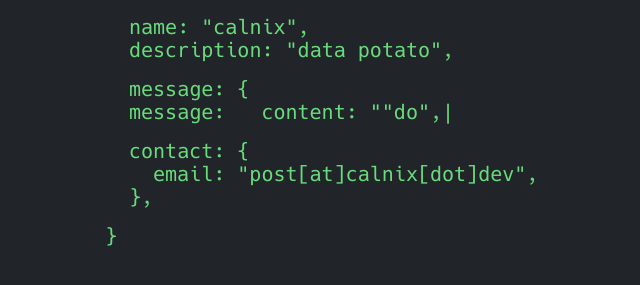
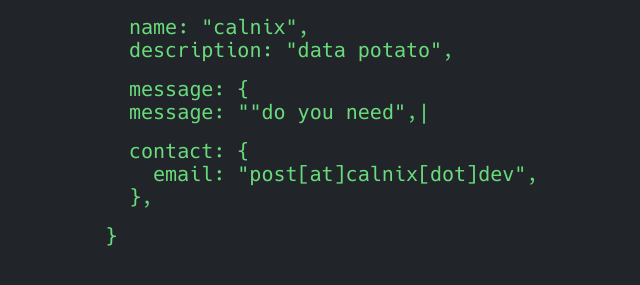
Before and after one commit to calnix-dev/calnix-dev.github.io, a Jekyll site: the page built from index.md, in a window 1280 px wide. Shown: the part 338-623 px from the top of the page, without its empty margins (151-791 px from the left). Built offline with Jekyll 4.4.1, drawn with Linux system fonts in a browser that asks for light colours; our own code applies the rules of GitHub Pages for plain Markdown files.

Commit message:
Update home.html

```diff
--- a/_layouts/home.html
+++ b/_layouts/home.html
@@ -21,7 +21,7 @@ layout: default
     <p><span class="list-key">message</span></p>
     <div id="typed-strings">
       {% for msg in site.json.message.content %}
-       <p><span class="list-subkey">content</span><span class="list-attr">{{ msg | prepend: '"' | append: '",'}}</span></p>
+       <p><span class="list-attr">{{ msg | prepend: '"' | append: '",'}}</span></p>
       {% endfor %}
     </div>
     <p><span class="key">message</span>{% include typed.html %}</p>
```
